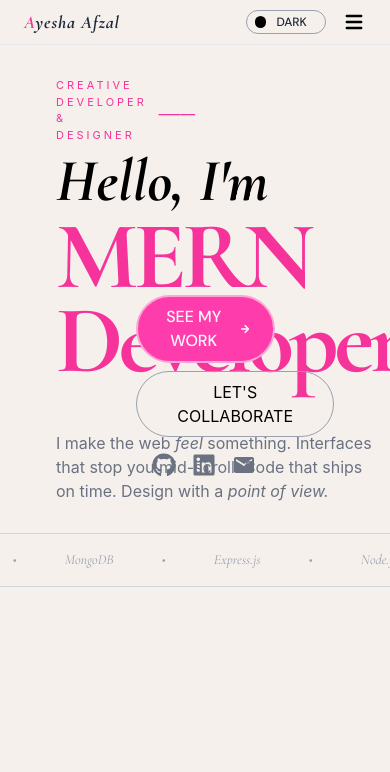
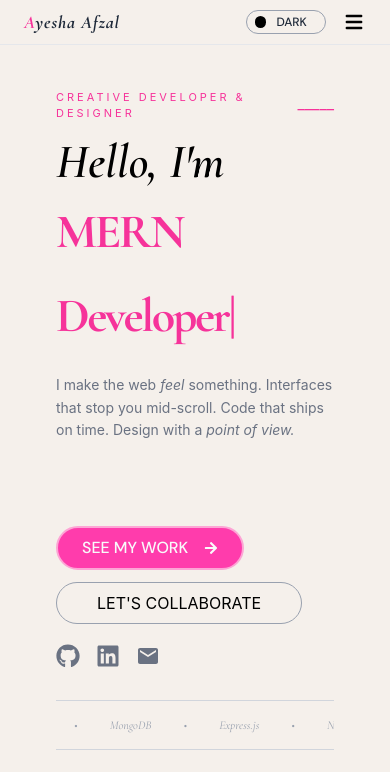
Before and after one commit to AyeshaAfzal-01/ayesha-portfolio, a React app: page / in a window 390 px wide. Shown: the top 772 px of the page. Built offline with nearby package versions, Linux system fonts and the light colour scheme; the HTML template or start-up script is replaced by a standard one.

Commit message:
partial hero section responsiveness added

```diff
--- a/src/App.jsx
+++ b/src/App.jsx
@@ -1,6 +1,9 @@
 import Navbar from "./components/Navbar"
 import { Routes, Route } from "react-router-dom"
 import Hero from "./pages/Hero"
+import Work from "./pages/Work"
+import About from "./pages/About"
+import Contact from "./pages/Contact"
 
 function App() {
 
@@ -10,9 +13,9 @@ function App() {
      <div className="mx-14 my-8">
      <Routes>
       <Route path="/" element={<Hero/>} />
-      <Route path="/work" element={<Hero/>} />
-      <Route path="/about" element={<Hero/>} />
-      <Route path="/contact" element={<Hero/>} />
+      <Route path="/work" element={<Work/>} />
+      <Route path="/about" element={<About/>} />
+      <Route path="/contact" element={<Contact/>} />
      </Routes>
      </div>
      </div>
--- a/src/components/Navbar.jsx
+++ b/src/components/Navbar.jsx
@@ -1,31 +1,48 @@
-import React, { useContext, useEffect, useState } from 'react'
+import React, { useContext, useEffect, useState } from "react";
 import ThemeToggle from "./ThemeToggle";
 import assets from "../assets/assets";
 import { HiMenu } from "react-icons/hi";
-import { ShopContext } from '../context/ShopContext';
+import { ShopContext } from "../context/ShopContext";
+import { Link } from "react-router-dom";
 
 const Navbar = () => {
-  const [showHamburgerItems, setShowHamburgerItems] = useState(false)
-  const {darkMode} = useContext(ShopContext)
-console.log(darkMode)
-useEffect(() => {
-
-}, [darkMode])
+  const [showHamburgerItems, setShowHamburgerItems] = useState(false);
+  const { darkMode } = useContext(ShopContext);
+  console.log(darkMode);
+  useEffect(() => {}, [darkMode]);
   return (
     <nav>
-      <div className='flex justify-between items-center px-6 md:px-12 py-2 w-full'>
-
-        <div className={`text-gray-800 font-bold font-display italic tracking-wider text-lg cursor-pointer dark:text-gray-200`}>
-          <span className='text-pink-500'>A</span><span>yesha Afzal</span>
+      <div className="flex justify-between items-center px-6 md:px-12 py-2 w-full">
+        <div
+          className={`text-gray-800 font-bold font-display italic tracking-wider text-lg cursor-pointer dark:text-gray-200`}
+        >
+          <Link to={"/"}>
+            <span className="text-pink-500">A</span>
+            <span>yesha Afzal</span>
+          </Link>
         </div>
 
-        <div className='flex items-center gap-4'>
-
+        <div className="flex items-center gap-4">
           {/* Desktop Menu */}
-          <ul className='hidden md:flex font-body text-gray-500 dark:text-gray-400 text-xs tracking-wider cursor-pointer gap-6'>
-            <li className='hover:text-gray-800 hover:dark:text-gray-300'>WORK</li>
-            <li className='hover:text-gray-800 hover:dark:text-gray-300'>ABOUT</li>
-            <li className='hover:text-gray-800 hover:dark:text-gray-300'>CONTACT</li>
+          <ul className="hidden md:flex font-body text-gray-500 dark:text-gray-400 text-xs tracking-wider cursor-pointer gap-6">
+            <Link
+              to={"/work"}
+              className="hover:text-gray-800 hover:dark:text-gray-300"
+            >
+              WORK
+            </Link>
+            <Link
+              to={"/about"}
+              className="hover:text-gray-800 hover:dark:text-gray-300"
+            >
+              ABOUT
+            </Link>
+            <Link
+              to={"/contact"}
+              className="hover:text-gray-800 hover:dark:text-gray-300"
+            >
+              CONTACT
+            </Link>
           </ul>
 
           <ThemeToggle />
@@ -36,21 +53,35 @@ useEffect(() => {
             onClick={() => setShowHamburgerItems(!showHamburgerItems)}
           />
         </div>
-
       </div>
 
       {showHamburgerItems && (
         <div className="md:hidden px-6 py-6 h-screen  mt-12">
           <ul className="flex flex-col justify-center items-center gap-4 text-gray-400 font-semibold">
-      <li className='hover:text-gray-800 hover:dark:text-gray-300'>WORK</li>
-            <li className='hover:text-gray-800 hover:dark:text-gray-300'>ABOUT</li>
-            <li className='hover:text-gray-800 hover:dark:text-gray-300'>CONTACT</li>
+            <Link
+              to={"/work"}
+              className="hover:text-gray-800 hover:dark:text-gray-300"
+            >
+              WORK
+            </Link>
+            <Link
+              to={"/about"}
+              className="hover:text-gray-800 hover:dark:text-gray-300"
+            >
+              ABOUT
+            </Link>
+            <Link
+              to={"/contact"}
+              className="hover:text-gray-800 hover:dark:text-gray-300"
+            >
+              CONTACT
+            </Link>
           </ul>
         </div>
       )}
-      <hr className='text-gray-200 dark:text-gray-800' />
+      <hr className="text-gray-200 dark:text-gray-800" />
     </nav>
-  )
-}
+  );
+};
 
-export default Navbar
+export default Navbar;
--- /dev/null
+++ b/src/pages/About.jsx
@@ -0,0 +1,9 @@
+import React from 'react'
+
+const About = () => {
+  return (
+    <div>About</div>
+  )
+}
+
+export default About
--- /dev/null
+++ b/src/pages/Contact.jsx
@@ -0,0 +1,9 @@
+import React from 'react'
+
+const Contact = () => {
+  return (
+    <div>Contact</div>
+  )
+}
+
+export default Contact
--- a/src/pages/Hero.jsx
+++ b/src/pages/Hero.jsx
@@ -1,26 +1,27 @@
 import React from "react";
 import { TypeAnimation } from "react-type-animation";
-import { FaArrowRight } from "react-icons/fa";
-import { FaGithub, FaLinkedin } from "react-icons/fa";
+import { FaArrowRight, FaGithub, FaLinkedin } from "react-icons/fa";
 import { MdEmail } from "react-icons/md";
-import { Link } from "react-router-dom";
 
 const Hero = () => {
   return (
     <div>
-    <div className="grid grid-cols-2 h-110">
-      <div>
+      {/* Hero Section */}
+      <div className="grid grid-cols-1 lg:grid-cols-2 gap-12 min-h-[70vh]">
+
+        {/* Left Side */}
+        <div className="flex flex-col justify-center">
           <div className="flex gap-2 items-center">
-        <p className="text-pink-500 tracking-[3px] text-[11px]">
+            <p className="text-pink-500 tracking-[3px] text-[11px] md:text-xs">
               CREATIVE DEVELOPER & DESIGNER
             </p>
-        <p className="text-pink-500 pb-1">
-           _____
-        </p>
+            <p className="text-pink-500 pb-1">_____</p>
           </div>
 
-      <div className="text-8xl font-bold font-display w-64 mt-2 leading-21 min-h-60">
-        <div className="text-6xl italic mb-1">Hello, I'm</div>
+          <div className="mt-4 w-60 min-h-55 md:min-h-65">
+            <div className="text-5xl font-semibold md:text-5xl lg:text-6xl italic font-display mb-1">
+              Hello, I'm
+            </div>
 
             <TypeAnimation
               sequence={[
@@ -36,20 +37,24 @@ const Hero = () => {
               speed={50}
               repeat={Infinity}
               cursor={true}
-          className="text-pink-500 leading-px tracking-tighter"
+              className="text-pink-500 font-display font-bold tracking-tighter text-5xl md:text-7xl lg:text-8xl leading-21"
             />
           </div>
-      <p className="text-gray-500  w-80 mt-10"><span>I make the web</span><span className="italic"> feel </span><span>something. Interfaces that stop you mid-scroll. Code that ships on time. Design with a</span><span className="italic"> point of view.</span></p>
+
+          <p className="text-gray-500 max-w-80 mt-4 text-sm md:text-base leading-relaxed">
+            I make the web <span className="italic">feel</span> something.
+            Interfaces that stop you mid-scroll. Code that ships on time.
+            Design with a <span className="italic">point of view.</span>
+          </p>
         </div>
 
-      <div className="flex flex-col items-baseline-last justify-end gap-2 mb-10">
+        {/* Right Side */}
+        <div className="flex flex-col items-start lg:items-end justify-end gap-3">
 
-  <button className="group bg-pink border-2 border-pink-300  hover:bg-pink-600 rounded-full px-6 py-2 text-gray-50 font-body font-medium flex gap-4 items-center transition-all duration-300 hover:scale-105">
+          <button className="group bg-pink border-2 border-pink-300 hover:bg-pink-600 rounded-full px-6 py-2 text-gray-50 font-body font-medium flex gap-4 items-center transition-all duration-300 hover:scale-105">
             SEE MY WORK
 
-    <FaArrowRight
-      className="text-sm transition-all duration-300 group-hover:translate-x-2 group-hover:scale-125"
-    />
+            <FaArrowRight className="text-sm transition-all duration-300 group-hover:translate-x-2 group-hover:scale-125" />
           </button>
 
           <button className="border border-gray-400 hover:border-purple hover:text-purple px-10 py-2 rounded-full transition-all duration-300 hover:scale-105">
@@ -57,22 +62,37 @@ const Hero = () => {
           </button>
 
           {/* Social Icons */}
-  <div className="flex gap-4 px-4 text-2xl text-gray-500 mt-2">
-    <Link to={'https://github.com/AyeshaAfzal-01/'}><FaGithub className="cursor-pointer hover:text-purple hover:scale-110 transition-all duration-300" />
-    </Link>
-    <Link to={'https://www.linkedin.com/in/ayesha-afzal01'}>
+          <div className="flex gap-4 text-2xl text-gray-500 mt-2">
+
+            <a
+              href="https://github.com/AyeshaAfzal-01"
+              target="_blank"
+              rel="noopener noreferrer"
+            >
+              <FaGithub className="cursor-pointer hover:text-purple hover:scale-110 transition-all duration-300" />
+            </a>
+
+            <a
+              href="https://www.linkedin.com/in/ayesha-afzal01"
+              target="_blank"
+              rel="noopener noreferrer"
+            >
               <FaLinkedin className="cursor-pointer hover:text-purple hover:scale-110 transition-all duration-300" />
-    </Link>
+            </a>
+
             <a href="mailto:ayesha.taisee1@gmail.com">
               <MdEmail className="cursor-pointer hover:text-purple hover:scale-110 transition-all duration-300" />
             </a>
-  </div>
 
           </div>
         </div>
-   <div className="overflow-hidden border-y border-gray-300 py-4 mt-4 text-gray-400 -mx-16 font-display">
+      </div>
+
+      {/* Skills Ticker */}
+      <div className="overflow-hidden border-y border-gray-300 py-4 mt-8 text-gray-400 font-display">
         <div className="flex whitespace-nowrap animate-marquee">
-    <div className="flex gap-12  text-sm italic">
+
+          <div className="flex gap-8 md:gap-12 text-xs md:text-sm italic">
             <span>React</span>
             <span>•</span>
             <span>MongoDB</span>
@@ -95,8 +115,7 @@ const Hero = () => {
             <span>•</span>
           </div>
 
-
-   <div className="flex gap-12 px-8 text-sm italic">
+          <div className="flex gap-8 md:gap-12 px-8 md:px-12 text-xs md:text-sm italic">
             <span>React</span>
             <span>•</span>
             <span>MongoDB</span>
@@ -118,6 +137,7 @@ const Hero = () => {
             <span>Pandas</span>
             <span>•</span>
           </div>
+
         </div>
       </div>
     </div>
--- /dev/null
+++ b/src/pages/Work.jsx
@@ -0,0 +1,9 @@
+import React from 'react'
+
+const Work = () => {
+  return (
+    <div>Work</div>
+  )
+}
+
+export default Work
```
Lines whose indentation alone changed are shown as unchanged.
